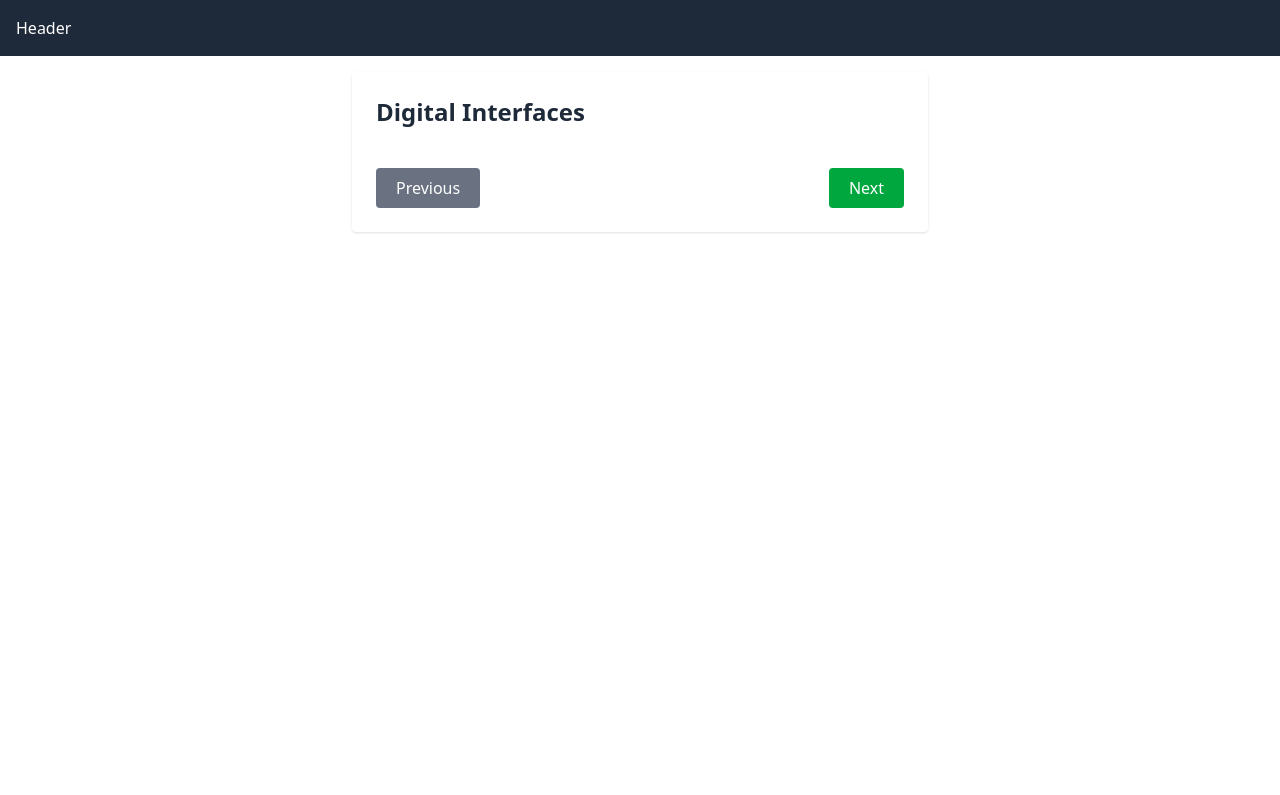
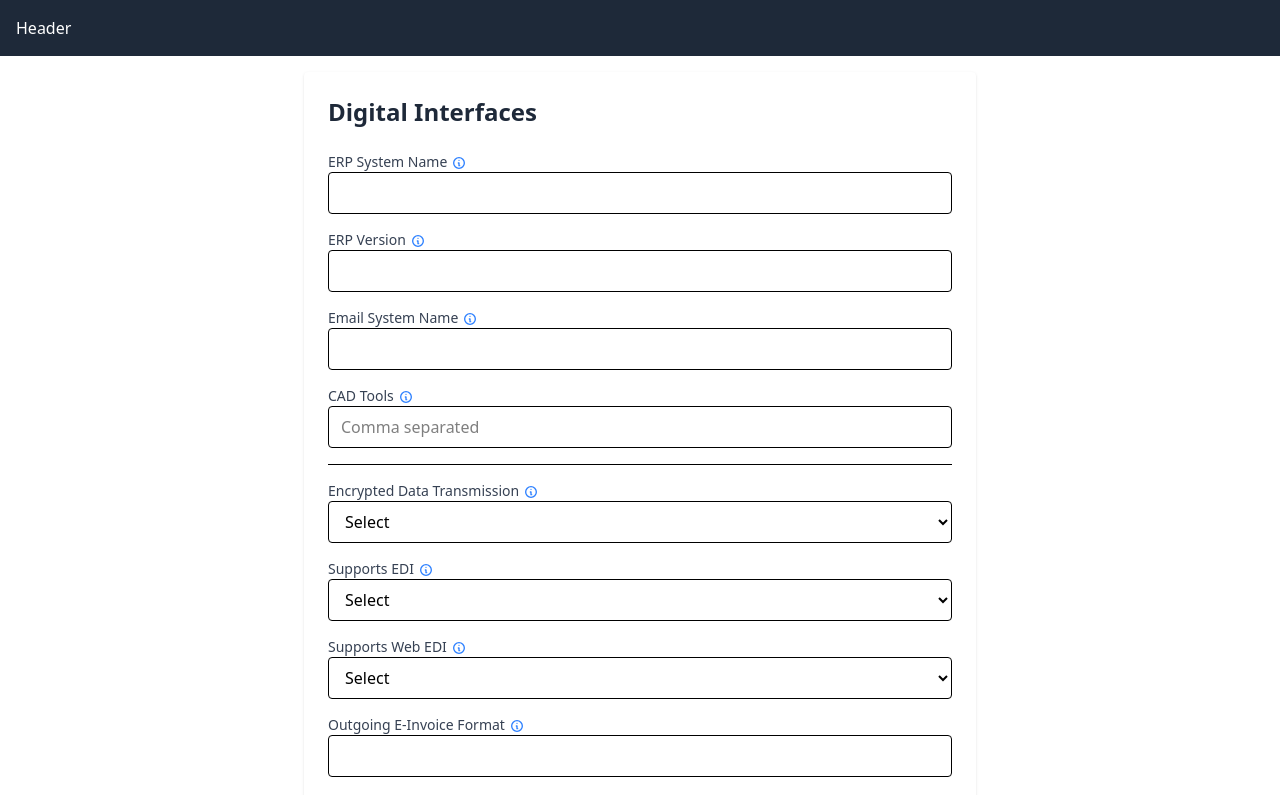
Before and after one commit to moumen-akkad/vueProject, a Vue app: page /company/digital in a window 1280 px wide. Shown: the top 795 px of the page. Built offline with nearby package versions, Linux system fonts and the light colour scheme; the HTML template or start-up script is replaced by a standard one.

Commit message:
DigitalInterface & Governance

```diff
--- a/src/views/CompanyGovernance.vue
+++ b/src/views/CompanyGovernance.vue
@@ -1,7 +1,35 @@
 <template>
-    <section class="p-6 max-w-xl mx-auto space-y-6 bg-white rounded shadow">
+    <section class="p-6 max-w-2xl mx-auto space-y-6 bg-white rounded shadow">
         <h1 class="text-2xl font-bold text-gray-800">Company Governance</h1>
-        <div class="flex justify-between pt-4">
+
+        <div class="space-y-4">
+
+            <FormField label="Corporate Policies"
+                tip="References to documents like Code of Conduct, Terms & Conditions, or Quality Agreements.">
+                <input type="file" class="w-full border rounded px-3 py-2" />
+            </FormField>
+
+            <FormField label="Industry Standards"
+                tip="List memberships in industry organizations and certifications (e.g., ISO 9001).">
+                <textarea rows="3" class="w-full border rounded px-3 py-2"
+                    placeholder="ISO 9001, VDA, DIN..."></textarea>
+            </FormField>
+
+            <FormField label="Risk Management"
+                tip="Describe your risk management strategy (e.g., Business Continuity Plan).">
+                <textarea rows="3" class="w-full border rounded px-3 py-2"
+                    placeholder="BCP measures, internal audits..."></textarea>
+            </FormField>
+
+            <FormField label="Legal Compliance"
+                tip="State applicable regulations and how your company complies with them.">
+                <textarea rows="3" class="w-full border rounded px-3 py-2"
+                    placeholder="GDPR, REACH, RoHS..."></textarea>
+            </FormField>
+
+        </div>
+
+        <div class="flex justify-between pt-6">
             <RouterLink to="/company/reports"
                 class="bg-gray-500 text-white px-5 py-2 rounded hover:bg-gray-600 transition">
                 Previous
@@ -14,4 +42,11 @@
 </template>
 
 <script setup lang="ts">
+import { RouterLink } from "vue-router";
+import FormField from "@/components/FormField.vue";
+
+// Placeholder save method
+function save() {
+    console.log("Saved governance data.");
+}
 </script>
--- a/src/views/DigitalInterfaces.vue
+++ b/src/views/DigitalInterfaces.vue
@@ -1,8 +1,68 @@
 <template>
-    <section class="p-6 max-w-xl mx-auto space-y-6 bg-white rounded shadow">
+    <section class="p-6 max-w-2xl mx-auto space-y-6 bg-white rounded shadow">
         <h1 class="text-2xl font-bold text-gray-800">Digital Interfaces</h1>
 
-        <div class="flex justify-between pt-4">
+        <div class="space-y-4">
+            <!-- ERP System -->
+            <FormField label="ERP System Name" tip="Optional. The name of the ERP software used (e.g., SAP, Odoo).">
+                <input type="text" class="w-full border rounded px-3 py-2" />
+            </FormField>
+
+            <FormField label="ERP Version" tip="Optional. Version of the ERP system in use (e.g., 2023.1).">
+                <input type="text" class="w-full border rounded px-3 py-2" />
+            </FormField>
+
+            <!-- Email System -->
+            <FormField label="Email System Name"
+                tip="Optional. The software used to manage company email (e.g., Outlook, Gmail).">
+                <input type="text" class="w-full border rounded px-3 py-2" />
+            </FormField>
+
+            <!-- CAD Tools -->
+            <FormField label="CAD Tools" tip="Optional. Enter any CAD tools used (e.g., AutoCAD, SolidWorks).">
+                <input type="text" placeholder="Comma separated" class="w-full border rounded px-3 py-2" />
+            </FormField>
+
+            <hr class="my-4" />
+
+            <!-- Data Exchange -->
+            <FormField label="Encrypted Data Transmission"
+                tip="Does the company support secure data transmission (e.g., HTTPS, TLS)?">
+                <select class="w-full border rounded px-3 py-2">
+                    <option disabled selected>Select</option>
+                    <option>Yes</option>
+                    <option>No</option>
+                </select>
+            </FormField>
+
+            <FormField label="Supports EDI"
+                tip="Electronic Data Interchange — direct computer-to-computer transactions.">
+                <select class="w-full border rounded px-3 py-2">
+                    <option disabled selected>Select</option>
+                    <option>Yes</option>
+                    <option>No</option>
+                </select>
+            </FormField>
+
+            <FormField label="Supports Web EDI" tip="Web-based EDI platform usage.">
+                <select class="w-full border rounded px-3 py-2">
+                    <option disabled selected>Select</option>
+                    <option>Yes</option>
+                    <option>No</option>
+                </select>
+            </FormField>
+
+            <FormField label="Outgoing E-Invoice Format"
+                tip="Optional. Format used to send e-invoices (e.g., ZUGFeRD, XRechnung).">
+                <input type="text" class="w-full border rounded px-3 py-2" />
+            </FormField>
+
+            <FormField label="CAD File Formats" tip="Optional. File formats used for CAD drawings (e.g., STEP, DXF).">
+                <input type="text" placeholder="Comma separated" class="w-full border rounded px-3 py-2" />
+            </FormField>
+        </div>
+
+        <div class="flex justify-between pt-6">
             <RouterLink to="/company/banks"
                 class="bg-gray-500 text-white px-5 py-2 rounded hover:bg-gray-600 transition">
                 Previous
@@ -17,5 +77,6 @@
 </template>
 
 <script setup lang="ts">
-
+import { RouterLink } from 'vue-router';
+import FormField from '@/components/FormField.vue';
 </script>
```
